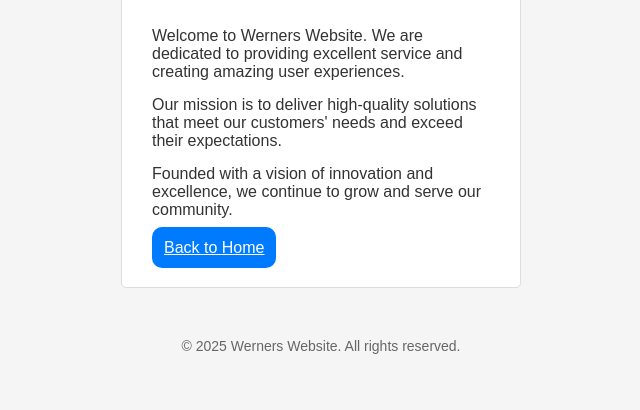
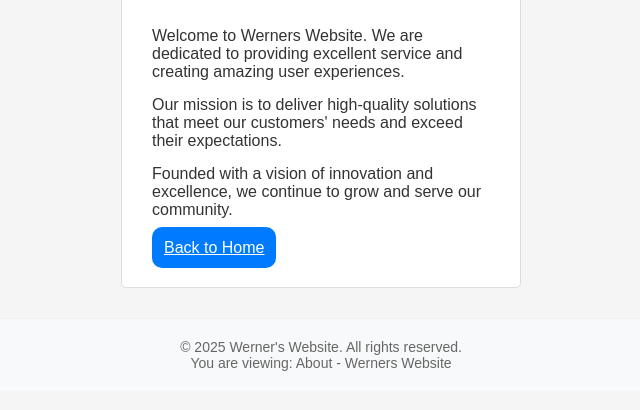
Before and after one commit to WernerHolters/TC2005B-Web, a plain HTML site: page about.html in a window 1280 px wide. Shown: the part 220-630 px from the top of the page, without its empty margins (319-959 px from the left). Drawn offline with Linux system fonts and the light colour scheme.

Commit message:
feat: replace footer with dynamic script for year and page name

```diff
--- a/about.html
+++ b/about.html
@@ -35,8 +35,6 @@
         </div>
     </div>
 
-    <footer class="footer">
-        <p>&copy; 2025 Werners Website. All rights reserved.</p>
-    </footer>
+    <script src="footer.js"></script>
 </body>
 </html>
--- /dev/null
+++ b/footer.js
@@ -0,0 +1,17 @@
+document.addEventListener('DOMContentLoaded', function() {
+    let footer = document.querySelector('footer');
+    if (!footer) {
+        footer = document.createElement('footer');
+        footer.className = 'footer';
+        document.body.appendChild(footer);
+    }
+
+    const currentYear = new Date().getFullYear();
+
+    const pageName = document.title || 'Website';
+
+    footer.innerHTML = `
+        <p>&copy; ${currentYear} Werner's Website. All rights reserved.</p>
+        <p>You are viewing: ${pageName}</p>
+    `;
+});
--- a/styles.css
+++ b/styles.css
@@ -134,6 +134,8 @@ body {
     padding: 20px;
     color: #666;
     font-size: 14px;
+    background-color: #f8f9fa;
+    border-top: 1px solid #eee;
 }
 
 .welcome-image {
```
Also changed, not shown: contact.html (+1 -3 lines), forgot-password.html (+1 -0 lines), home.html (+1 -3 lines), index.html (+1 -0 lines), register.html (+1 -0 lines), services.html (+1 -3 lines).
